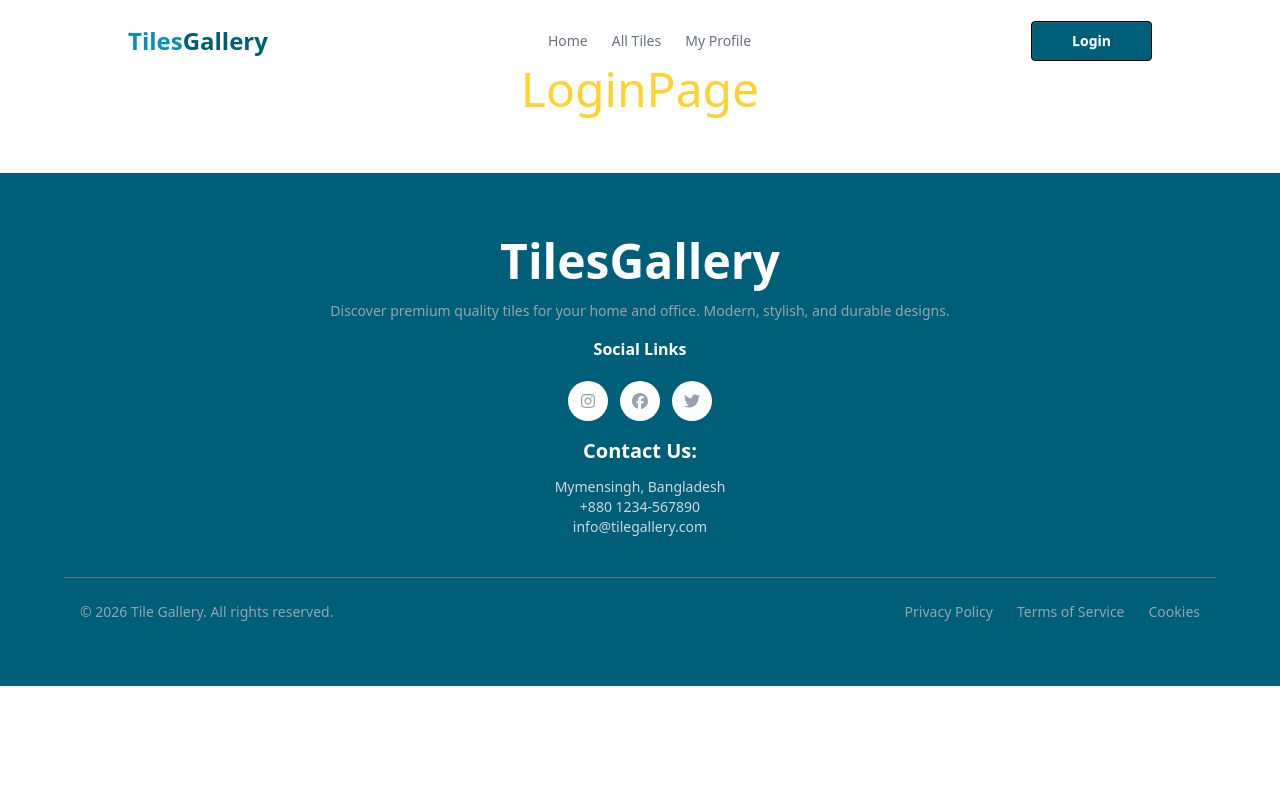
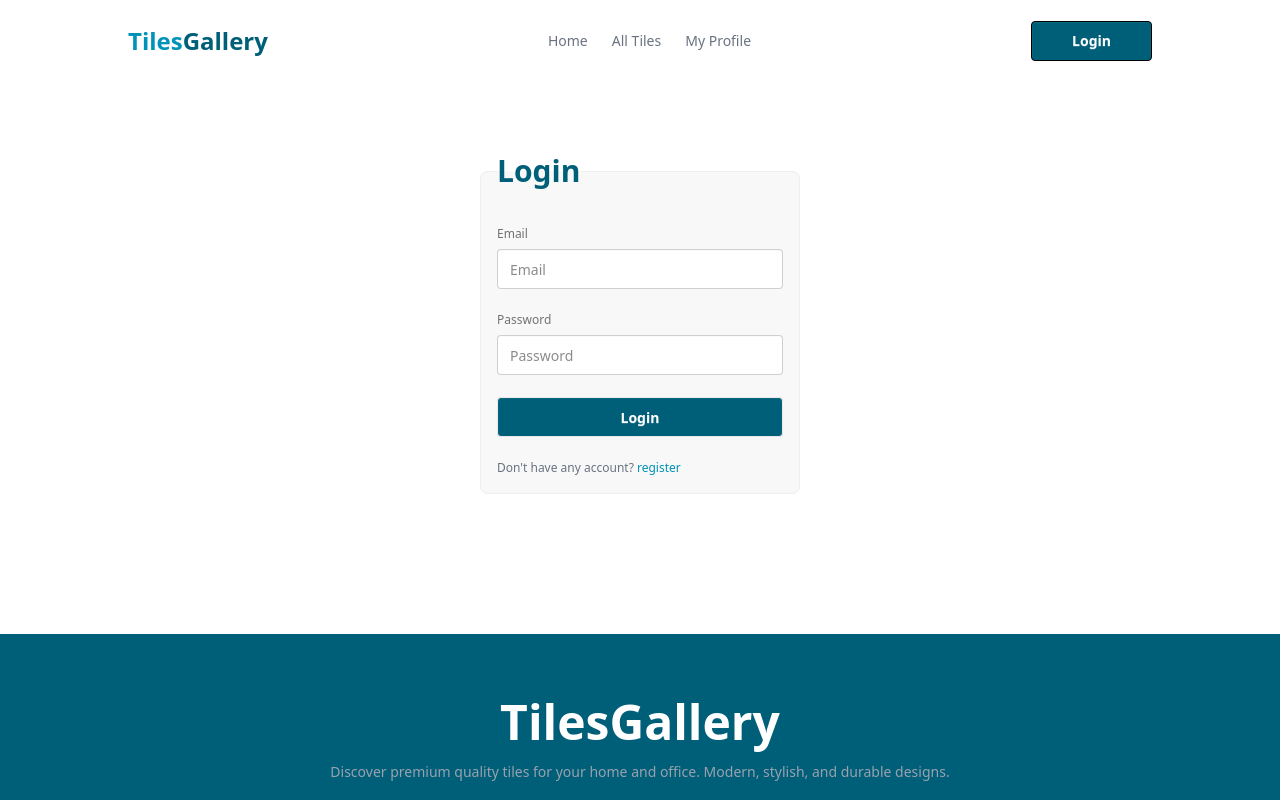
Before and after one commit to Nishat914/Tiles-Galley-08, a Next.js app: page /login in a window 1280 px wide. Shown: the top 800 px of the page. Built offline with nearby package versions, Linux system fonts and the light colour scheme.

Commit message:
designing log in and register page

```diff
--- a/package.json
+++ b/package.json
@@ -13,6 +13,7 @@
     "react": "19.2.4",
     "react-dom": "19.2.4",
     "react-fast-marquee": "^1.6.5",
+    "react-hook-form": "^7.75.0",
     "react-icons": "^5.6.0"
   },
   "devDependencies": {
--- a/src/app/(main)/login/page.jsx
+++ b/src/app/(main)/login/page.jsx
@@ -1,7 +1,49 @@
+'use client'
+import React from "react";
+import { useForm } from "react-hook-form";
+import Link from "next/link";
+
 const LoginPage = ()   => {
+    const {
+            register,
+            handleSubmit,
+            watch,
+            formState: { errors },
+        } = useForm();
+
+    const handleSubmitfunction = async(data) => {
+        console.log(data)
+        const { email , password} = data;
+        console.log(email);
+        console.log(password);
+
+
+    }
+    // console.log(errors ,watch("email"))
     return (
         <>
-            <h2 className="text-center text-5xl text-amber-300">LoginPage</h2>
+
+        <form onSubmit={handleSubmit(handleSubmitfunction)} className="flex items-center justify-center  my-20">
+                <fieldset className="fieldset bg-base-200 border-base-300 rounded-box w-xs border p-4">
+                    <legend className="fieldset-legend text-3xl text-cyan-800">Login</legend>
+
+                    <label className="label mt-4">Email</label>
+                    <input type="email" {...register("email" ,{required:"email field is required"})} className="input w-full " placeholder="Email" />
+                    {errors.email && <span className="text-red-500">{errors.email.message}</span>}
+
+                    <label className="label mt-4">Password</label>
+                    <input type="password" {...register("password" , { required: "password field is required" })} className="input w-full" placeholder="Password" />
+                    {errors.password && <span className="text-red-500">{errors.password.message}</span>}
+
+                    <button className="btn bg-cyan-800 text-white mt-4">Login</button>
+                     <div className="mt-4">
+                        <span className="text-gray-500">Don't have any account? </span>
+                        <Link href={"/register"} className="text-cyan-600">
+                         register
+                        </Link>
+                    </div>
+                </fieldset>
+            </form>
         </>
     )
 }
--- /dev/null
+++ b/src/app/(main)/register/page.jsx
@@ -0,0 +1,47 @@
+'use client'
+
+import React from "react";
+import { useForm } from "react-hook-form";
+
+const RegisterPage = ()   => {
+    const {
+            register,
+            handleSubmit,
+            watch,
+            formState: { errors },
+        } = useForm();
+
+    const handleSubmitfunction = async(data) => {
+        console.log(data)
+
+        const {name , email , password} = data;
+        console.log(name);
+
+
+    }
+    // console.log(errors ,watch("email"))
+    return (
+        <>
+
+        <form onSubmit={handleSubmit(handleSubmitfunction)} className="flex items-center justify-center my-20">
+                <fieldset className="fieldset bg-base-200 border-base-300 rounded-box w-xs border p-4">
+                    <legend className="fieldset-legend text-3xl text-cyan-800">Register</legend>
+
+                    <label className="label mt-4">Name</label>
+                    <input type="text" {...register("name")} className="input" placeholder="Name" />
+
+                    <label className="label mt-4">Email</label>
+                    <input type="email" {...register("email")} className="input" placeholder="Email" />
+
+                    <label className="label mt-4">Password</label>
+                    <input type="password" {...register("password" , { required: "password field is required" })} className="input" placeholder="Password" />
+                    {errors.password && <span>This field is required</span>}
+
+                    <button className="btn bg-cyan-800 text-white mt-4">Register</button>
+
+                </fieldset>
+            </form>
+        </>
+    )
+}
+export default RegisterPage;
```
Also changed, not shown: 1 other file (tests, documents, lock files or other folders).
